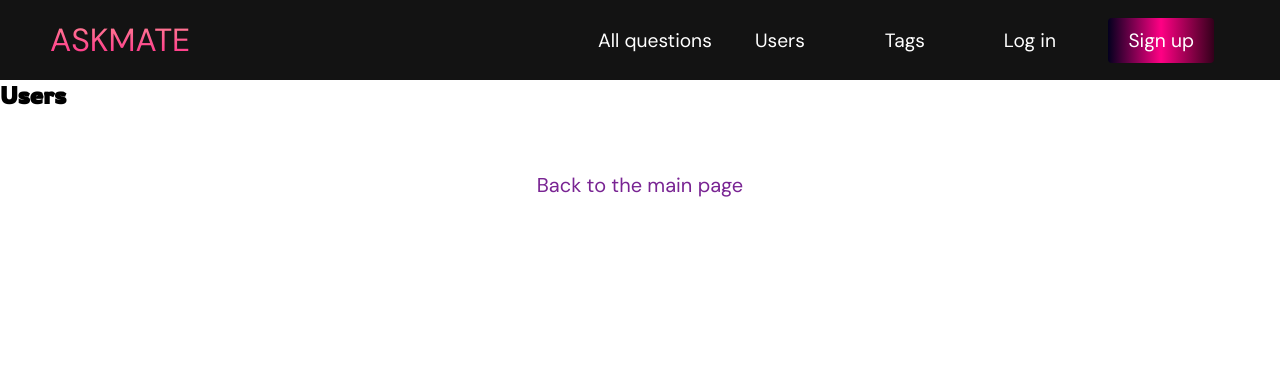
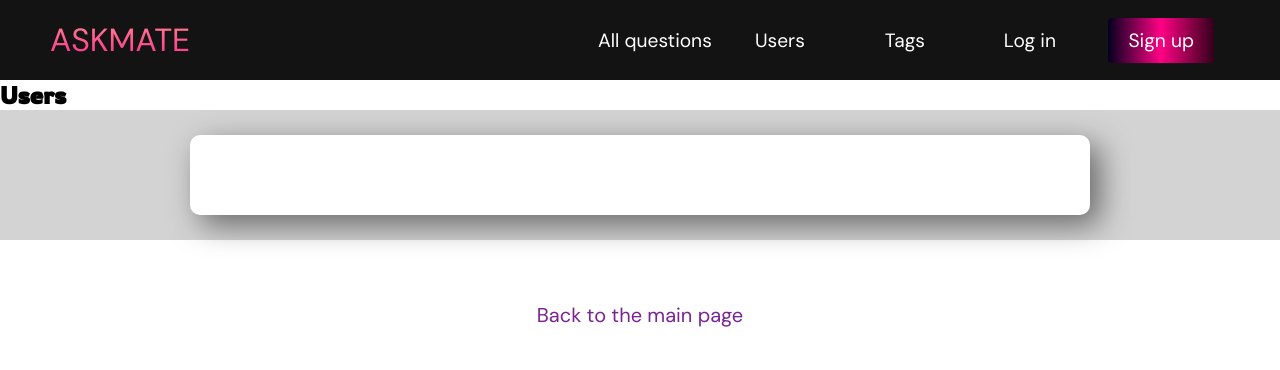
Before and after one commit to CodecoolGlobal/ask-mate-3-python-sasbalazs, a Flask app: template templates/users.html in a window 1280 px wide. Shown: the top 370 px of the page. Run offline with Flask 2, Linux system fonts and the light colour scheme; the template is opened without the code that fills it, so the values that code supplies are empty.

Commit message:
add basic css to users.html

```diff
--- a/templates/users.html
+++ b/templates/users.html
@@ -2,6 +2,8 @@
     {% block tab_title %}Main page{% endblock %}
     {% block page_header %}Users{% endblock %}
     {% block content %}
+        <div class="container">
+            <div class="card">
                 {% if session.username %}
                     <table>
                         <tr>
@@ -24,6 +26,8 @@
                         {% endfor %}
                     </table>
                 {% endif %}
+            </div>
+        </div>
         <br><br>
     {% include 'footer.html' %}
 {%endblock%}
```
Lines whose indentation alone changed are shown as unchanged.
